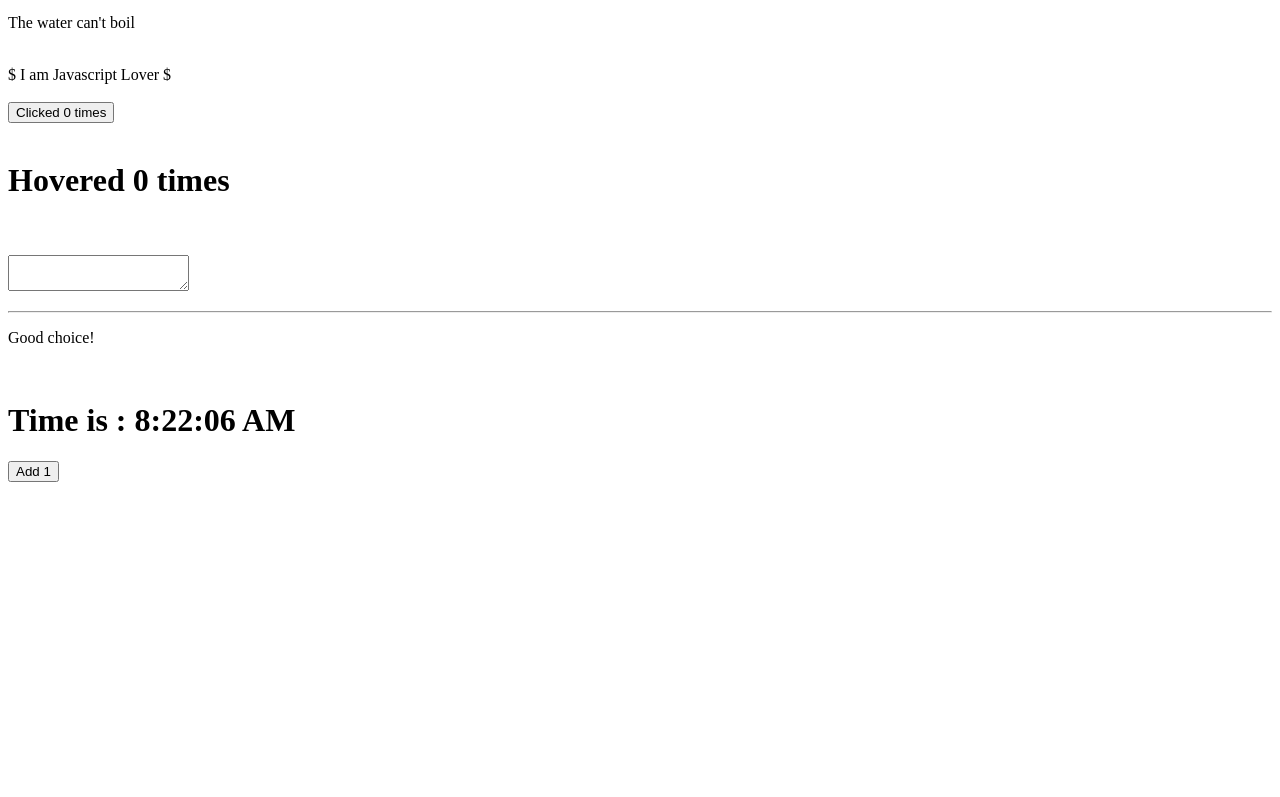
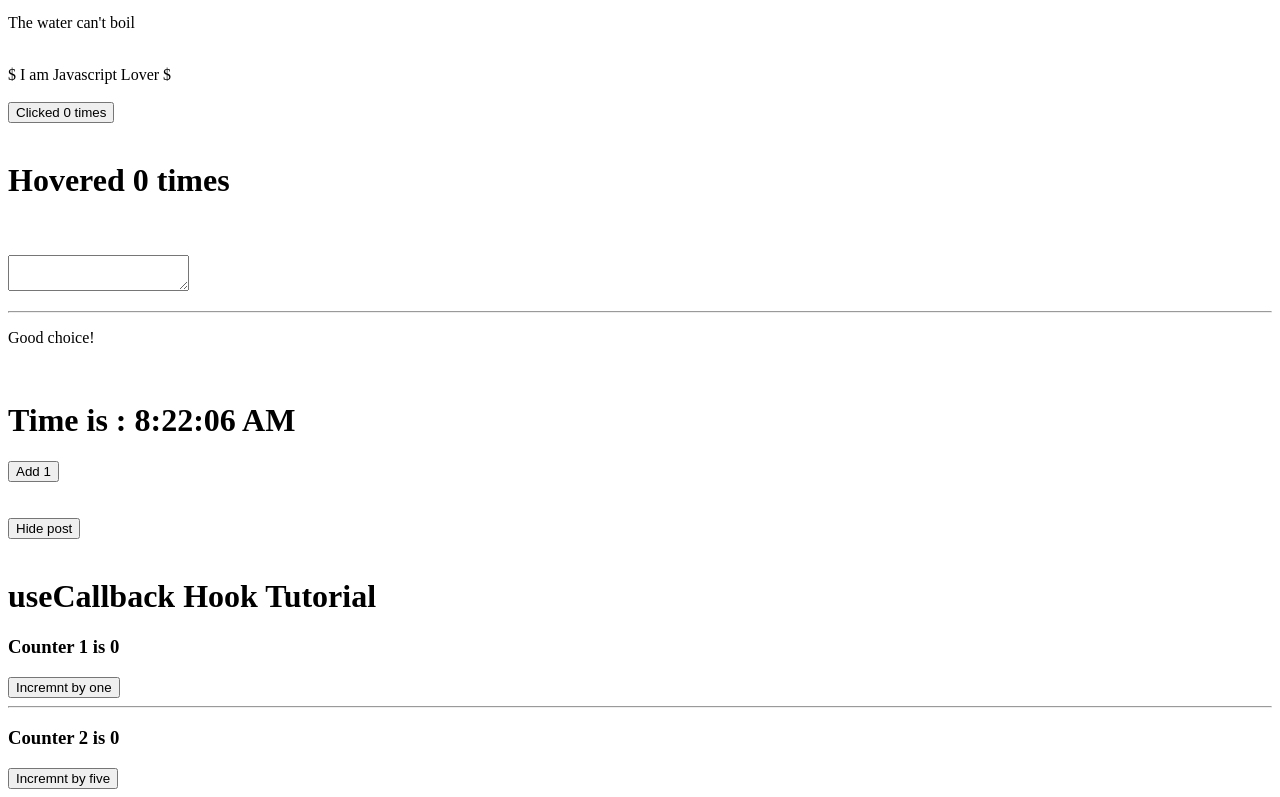
Before and after one commit to Ndhossain/reactpractice, a React (Create React App) app in the folder my-app/: page / in a window 1280 px wide. Shown: the part 761-1558 px from the top of the page. Before the commit the page ends 1251 px from the top, so only its background shows below. Built offline with nearby package versions, Linux system fonts and the light colour scheme.

Commit message:
useCallback hook & React Memo

```diff
--- a/my-app/src/App.js
+++ b/my-app/src/App.js
@@ -1,3 +1,4 @@
+import { useState } from 'react';
 import Calculator from './components/Calculator';
 import ClickCounter from './components/ClickCounter';
 import Clocklist from './components/Clocklist';
@@ -8,9 +9,11 @@ import HoverCounter from './components/HoverCounter';
 import MyComponent from './components/MyComponent';
 import Text from './components/Text';
 import Todo from './components/Todos';
+import MotherCompUCB from './components/MotherCompUCB';
 
 function App() {
     const quantity = [1, 2, 3];
+    const [show, setShow] = useState(true);
     return (
         <>
             <div>
@@ -50,7 +53,16 @@ function App() {
             </div>
             <br />
             <div>
-                <MyComponent />
+                <div>{show && <MyComponent />}</div>
+                <br />
+                <br />
+                <button type="button" onClick={() => setShow((prevShow) => !prevShow)}>
+                    {show ? 'Hide post' : 'Show post'}
+                </button>
+            </div>
+            <br />
+            <div>
+                <MotherCompUCB />
             </div>
         </>
     );
--- /dev/null
+++ b/my-app/src/components/IncrementButton.js
@@ -0,0 +1,12 @@
+import React from 'react';
+
+function IncrementButton({ handleChange, children }) {
+    console.log(`button rendered`);
+    return (
+        <button type="button" onClick={handleChange}>
+            {children}
+        </button>
+    );
+}
+
+export default React.memo(IncrementButton);
--- /dev/null
+++ b/my-app/src/components/MotherCompUCB.js
@@ -0,0 +1,28 @@
+import { useCallback, useState } from 'react';
+import IncrementButton from './IncrementButton';
+import ShowCount from './ShowCount';
+import Title from './Title';
+
+export default function MotherCompUCB() {
+    const [count1, setCount1] = useState(0);
+    const [count2, setCount2] = useState(0);
+
+    const incremntByOne = useCallback(() => {
+        setCount1((prevCount) => prevCount + 1);
+    }, []);
+
+    const incremntByFive = useCallback(() => {
+        setCount2((prevCount) => prevCount + 5);
+    }, []);
+
+    return (
+        <div>
+            <Title />
+            <ShowCount count={count1} title="Counter 1" />
+            <IncrementButton handleChange={incremntByOne}>Incremnt by one</IncrementButton>
+            <hr />
+            <ShowCount count={count2} title="Counter 2" />
+            <IncrementButton handleChange={incremntByFive}>Incremnt by five</IncrementButton>
+        </div>
+    );
+}
--- a/my-app/src/components/MyComponent.js
+++ b/my-app/src/components/MyComponent.js
@@ -11,10 +11,11 @@ export default function MyComponent() {
 
     useEffect(() => {
         console.log('ticking');
-        setInterval(tick, 1000);
+        const controlInterval = setInterval(tick, 1000);
 
         return () => {
             console.log('hello i am on');
+            clearInterval(controlInterval);
         };
     }, []);
 
--- /dev/null
+++ b/my-app/src/components/ShowCount.js
@@ -0,0 +1,12 @@
+import React from 'react';
+
+function ShowCount({ count, title }) {
+    console.log(`${title} rendered`);
+    return (
+        <h3>
+            {title} is {count}
+        </h3>
+    );
+}
+
+export default React.memo(ShowCount);
--- /dev/null
+++ b/my-app/src/components/Title.js
@@ -0,0 +1,8 @@
+import React from 'react';
+
+function Title() {
+    console.log('title rerendered');
+    return <h1>useCallback Hook Tutorial</h1>;
+}
+
+export default React.memo(Title);
```
